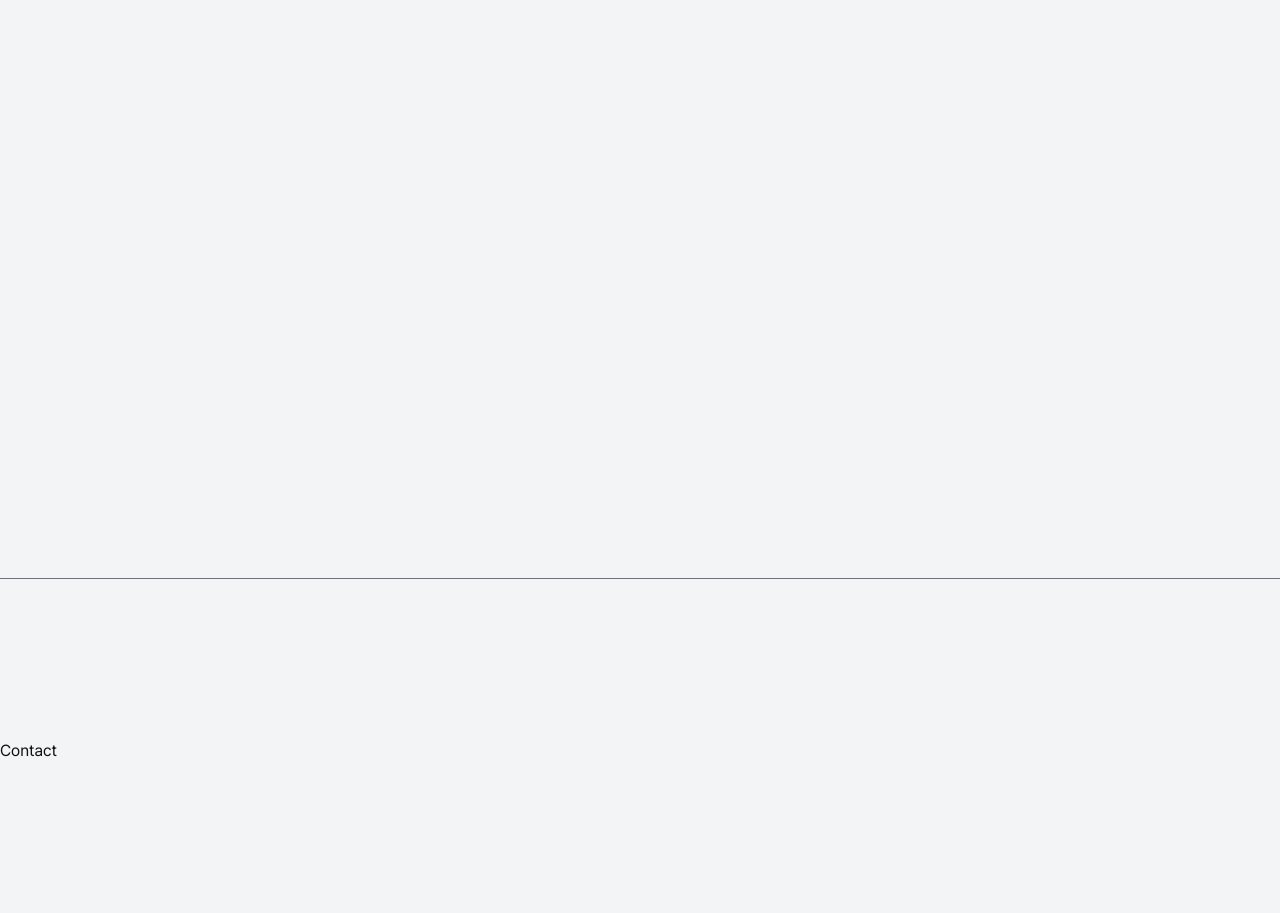
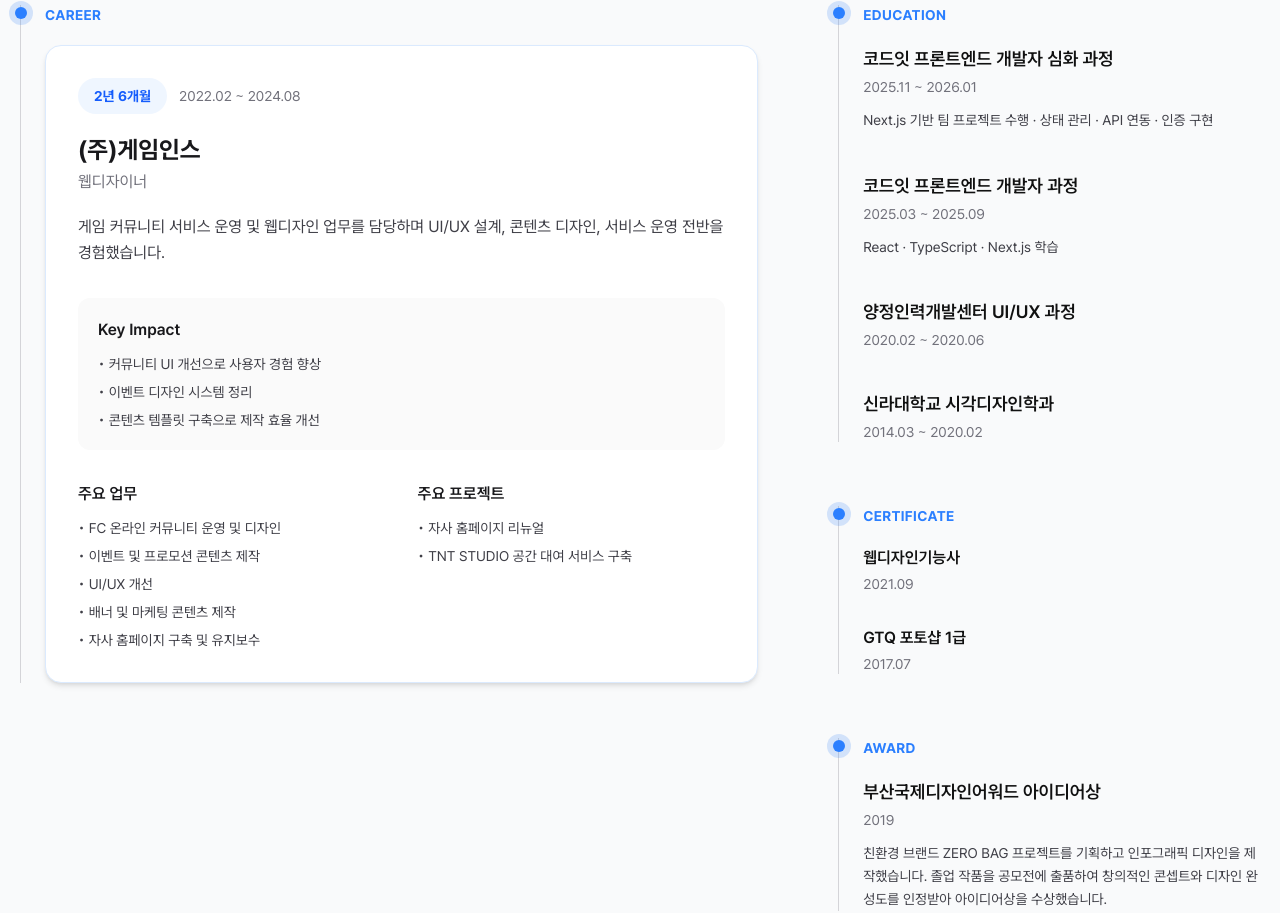
Before and after one commit to htak0601/htak-portfolio, a Next.js app: page / in a window 1280 px wide. Shown: the part 3195-4108 px from the top of the page. Built offline with nearby package versions, Linux system fonts and the light colour scheme.

Commit message:
feat: experience section UI

```diff
--- /dev/null
+++ b/src/app/components/TimelineItem.tsx
@@ -0,0 +1,17 @@
+interface TimelineItemProps {
+  title: string
+  children: React.ReactNode
+}
+
+export default function TimelineItem({ title, children }: TimelineItemProps) {
+  return (
+    <article className="relative border-l border-zinc-300 pl-6">
+      {/* Dot */}
+      <span className="absolute top-0.5 left-0 h-3 w-3 -translate-x-1/2 rounded-full bg-blue-500 shadow-[0_0_0_6px_rgba(59,130,246,0.2)]" />
+
+      <h3 className="mb-5 text-sm font-bold tracking-wide text-blue-500">{title}</h3>
+
+      {children}
+    </article>
+  )
+}
--- a/src/app/setctions/experience/Experience.tsx
+++ b/src/app/setctions/experience/Experience.tsx
@@ -1,7 +1,155 @@
+import TimelineItem from "@/app/components/TimelineItem"
+import Image from "next/image"
+
 export default function Experience() {
   return (
-    <section id="experience" className="min-h-screen scroll-mt-28 bg-gray-100">
-      Experience
+    <section id="experience" className="scroll-mt-28 bg-gray-50 px-5 py-24">
+      <div className="mx-auto max-w-7xl">
+        {/* Title */}
+        <header className="flex flex-col items-center">
+          <Image src="/icons/ic_black_quote.svg" alt="experience icon" width={45} height={45} />
+
+          <h2 className="mt-2 text-base font-semibold tracking-wide">EXPERIENCE</h2>
+        </header>
+
+        {/* Content */}
+        <div className="mt-16 grid gap-16 lg:grid-cols-[1.4fr_0.8fr] lg:gap-20">
+          {/* Left */}
+          <div className="space-y-16">
+            {/* Career */}
+            <TimelineItem title="CAREER">
+              <div className="rounded-2xl border border-blue-100 bg-white p-8 shadow-md">
+                {/* Header */}
+                <div>
+                  <div className="flex flex-wrap items-center gap-3">
+                    <span className="rounded-full bg-blue-50 px-4 py-2 text-sm font-bold text-blue-600">
+                      2년 6개월
+                    </span>
+
+                    <span className="text-sm text-zinc-500">2022.02 ~ 2024.08</span>
+                  </div>
+
+                  <h4 className="mt-5 text-2xl font-bold text-zinc-900">(주)게임인스</h4>
+
+                  <p className="mt-1 text-zinc-500">웹디자이너</p>
+
+                  <p className="mt-5 leading-relaxed text-zinc-700">
+                    게임 커뮤니티 서비스 운영 및 웹디자인 업무를 담당하며 UI/UX 설계, 콘텐츠 디자인,
+                    서비스 운영 전반을 경험했습니다.
+                  </p>
+                </div>
+
+                {/* Key Impact */}
+                <div className="mt-8 rounded-xl bg-zinc-50 p-5">
+                  <h5 className="font-semibold text-zinc-900">Key Impact</h5>
+
+                  <ul className="mt-3 space-y-2 text-sm text-zinc-700">
+                    <li>• 커뮤니티 UI 개선으로 사용자 경험 향상</li>
+                    <li>• 이벤트 디자인 시스템 정리</li>
+                    <li>• 콘텐츠 템플릿 구축으로 제작 효율 개선</li>
+                  </ul>
+                </div>
+
+                {/* Details */}
+                <div className="mt-8 grid gap-8 md:grid-cols-2">
+                  <div>
+                    <h5 className="mb-3 font-semibold text-zinc-900">주요 업무</h5>
+
+                    <ul className="space-y-2 text-sm text-zinc-700">
+                      <li>• FC 온라인 커뮤니티 운영 및 디자인</li>
+                      <li>• 이벤트 및 프로모션 콘텐츠 제작</li>
+                      <li>• UI/UX 개선</li>
+                      <li>• 배너 및 마케팅 콘텐츠 제작</li>
+                      <li>• 자사 홈페이지 구축 및 유지보수</li>
+                    </ul>
+                  </div>
+
+                  <div>
+                    <h5 className="mb-3 font-semibold text-zinc-900">주요 프로젝트</h5>
+
+                    <ul className="space-y-2 text-sm text-zinc-700">
+                      <li>• 자사 홈페이지 리뉴얼</li>
+                      <li>• TNT STUDIO 공간 대여 서비스 구축</li>
+                    </ul>
+                  </div>
+                </div>
+              </div>
+            </TimelineItem>
+          </div>
+
+          {/* Right */}
+          <div className="space-y-16">
+            {/* Education */}
+            <TimelineItem title="EDUCATION">
+              <div className="space-y-10">
+                <div>
+                  <h4 className="text-lg font-semibold">코드잇 프론트엔드 개발자 심화 과정</h4>
+
+                  <p className="mt-1 text-sm text-zinc-500">2025.11 ~ 2026.01</p>
+
+                  <p className="mt-3 text-sm leading-relaxed text-zinc-700">
+                    Next.js 기반 팀 프로젝트 수행 · 상태 관리 · API 연동 · 인증 구현
+                  </p>
+                </div>
+
+                <div>
+                  <h4 className="text-lg font-semibold">코드잇 프론트엔드 개발자 과정</h4>
+
+                  <p className="mt-1 text-sm text-zinc-500">2025.03 ~ 2025.09</p>
+
+                  <p className="mt-3 text-sm leading-relaxed text-zinc-700">
+                    React · TypeScript · Next.js 학습
+                  </p>
+                </div>
+
+                <div>
+                  <h4 className="text-lg font-semibold">양정인력개발센터 UI/UX 과정</h4>
+
+                  <p className="mt-1 text-sm text-zinc-500">2020.02 ~ 2020.06</p>
+                </div>
+
+                <div>
+                  <h4 className="text-lg font-semibold">신라대학교 시각디자인학과</h4>
+
+                  <p className="mt-1 text-sm text-zinc-500">2014.03 ~ 2020.02</p>
+                </div>
+              </div>
+            </TimelineItem>
+
+            {/* Certificate */}
+            <TimelineItem title="CERTIFICATE">
+              <div className="space-y-8">
+                <div>
+                  <h4 className="font-semibold">웹디자인기능사</h4>
+
+                  <p className="mt-1 text-sm text-zinc-500">2021.09</p>
+                </div>
+
+                <div>
+                  <h4 className="font-semibold">GTQ 포토샵 1급</h4>
+
+                  <p className="mt-1 text-sm text-zinc-500">2017.07</p>
+                </div>
+              </div>
+            </TimelineItem>
+
+            {/* Award */}
+            <TimelineItem title="AWARD">
+              <div>
+                <h4 className="text-lg font-semibold">부산국제디자인어워드 아이디어상</h4>
+
+                <p className="mt-1 text-sm text-zinc-500">2019</p>
+
+                <p className="mt-3 text-sm leading-relaxed text-zinc-700">
+                  친환경 브랜드 ZERO BAG 프로젝트를 기획하고 인포그래픽 디자인을 제작했습니다. 졸업
+                  작품을 공모전에 출품하여 창의적인 콘셉트와 디자인 완성도를 인정받아 아이디어상을
+                  수상했습니다.
+                </p>
+              </div>
+            </TimelineItem>
+          </div>
+        </div>
+      </div>
     </section>
   )
 }
```
